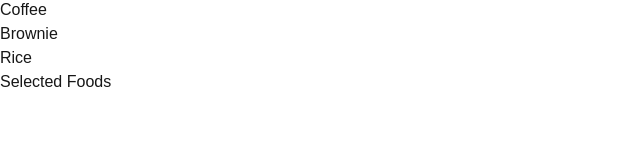
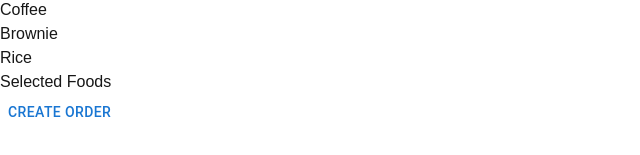
Before and after one commit to BrenyQT/CS4227-Restaurant-Management-System, a Next.js app in the folder frontend/: page /orders/waiter in a window 1280 px wide. Shown: the part 255-410 px from the top of the page, without its empty margins (0-640 px from the left). Built offline with nearby package versions, Linux system fonts and the light colour scheme.

Commit message:
order: added create order button
Signed-off-by: bourkupine <euanbourke@gmail.com>

```diff
--- a/frontend/src/app/orders/waiter/page.tsx
+++ b/frontend/src/app/orders/waiter/page.tsx
@@ -2,6 +2,7 @@
 
 import { NavBar } from "@/app/components/navbar/foodBar"
 import { useState } from "react"
+import { Button } from "@mui/material"
 
 const colourMapping: { [key: string]: string } = {
   main: "bg-red-300",
@@ -73,7 +74,7 @@ export function TakeOrder() {
           )
         })}
       </div>
-
+      <div>
       <div className="w-1/4 border p-4 rounded-lg">
         <h2 className="text-lg font-bold mb-2 underline">Selected Foods</h2>
         <ul>
@@ -90,6 +91,10 @@ export function TakeOrder() {
           ))}
         </ul>
       </div>
+      <div>
+        <Button>Create Order</Button>
+      </div>
+      </div>
     </div>
   );
 }
```
